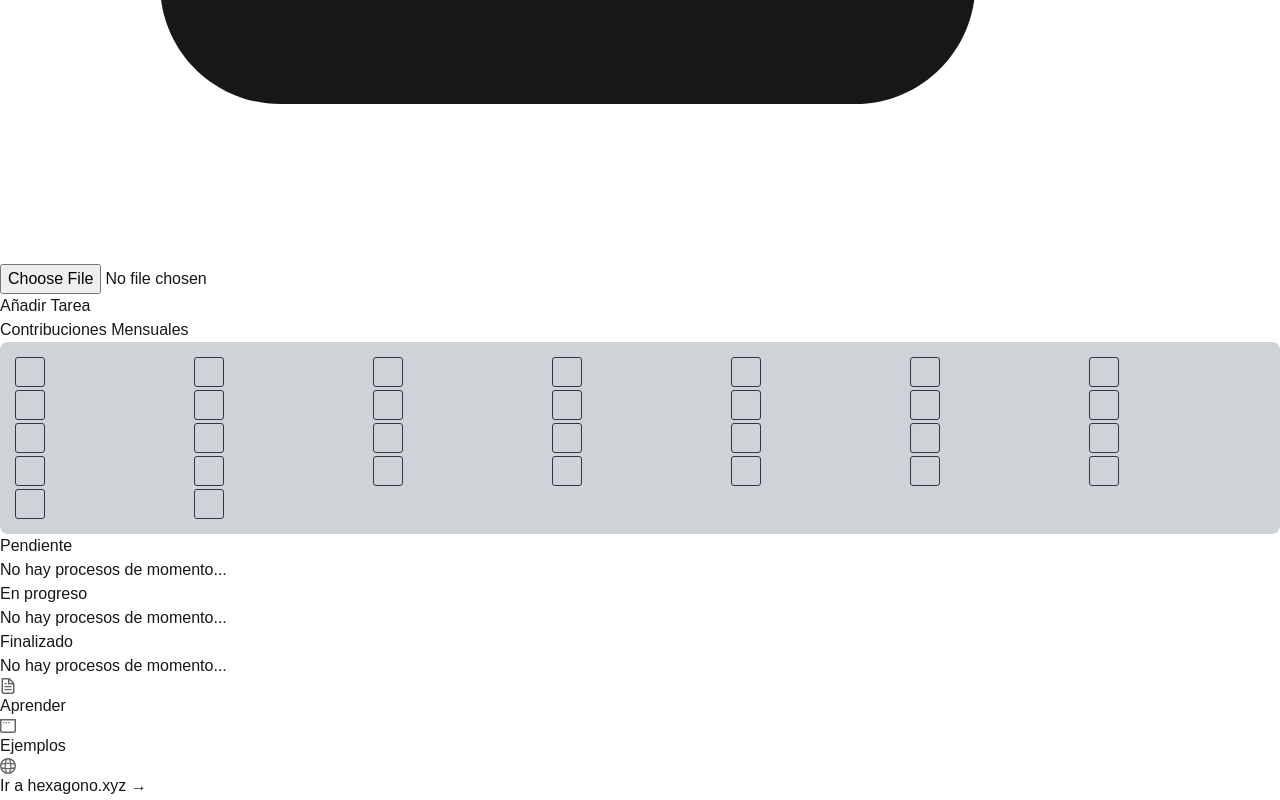
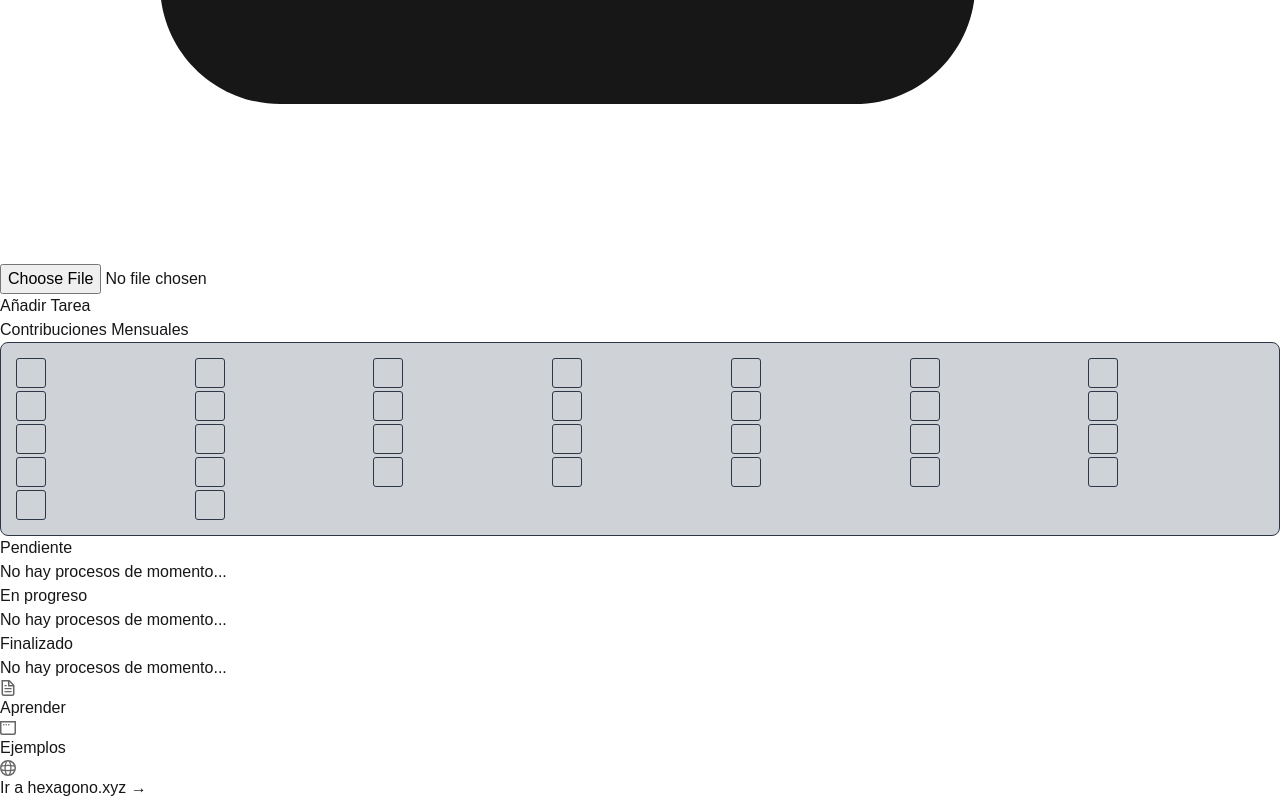
Before and after one commit to GRAMAPHENIA/Columne, a Next.js app: page / in a window 1280 px wide. Shown: the part 1143-1943 px from the top of the page. Built offline with nearby package versions, Linux system fonts and the light colour scheme.

Commit message:
Añade un borde oscuro al contenedor del calendario para mejorar la definición visual.

```diff
--- a/src/components/calendar/Calendar.module.css
+++ b/src/components/calendar/Calendar.module.css
@@ -5,7 +5,7 @@
   background-color: #313f503b; /* Fondo oscuro */
   padding: 15px; /* Reducir aún más el padding */
   border-radius: 8px;
-
+ border: 1px solid #2d3748; /* Borde oscuro */
 }
 
 .day {
```
